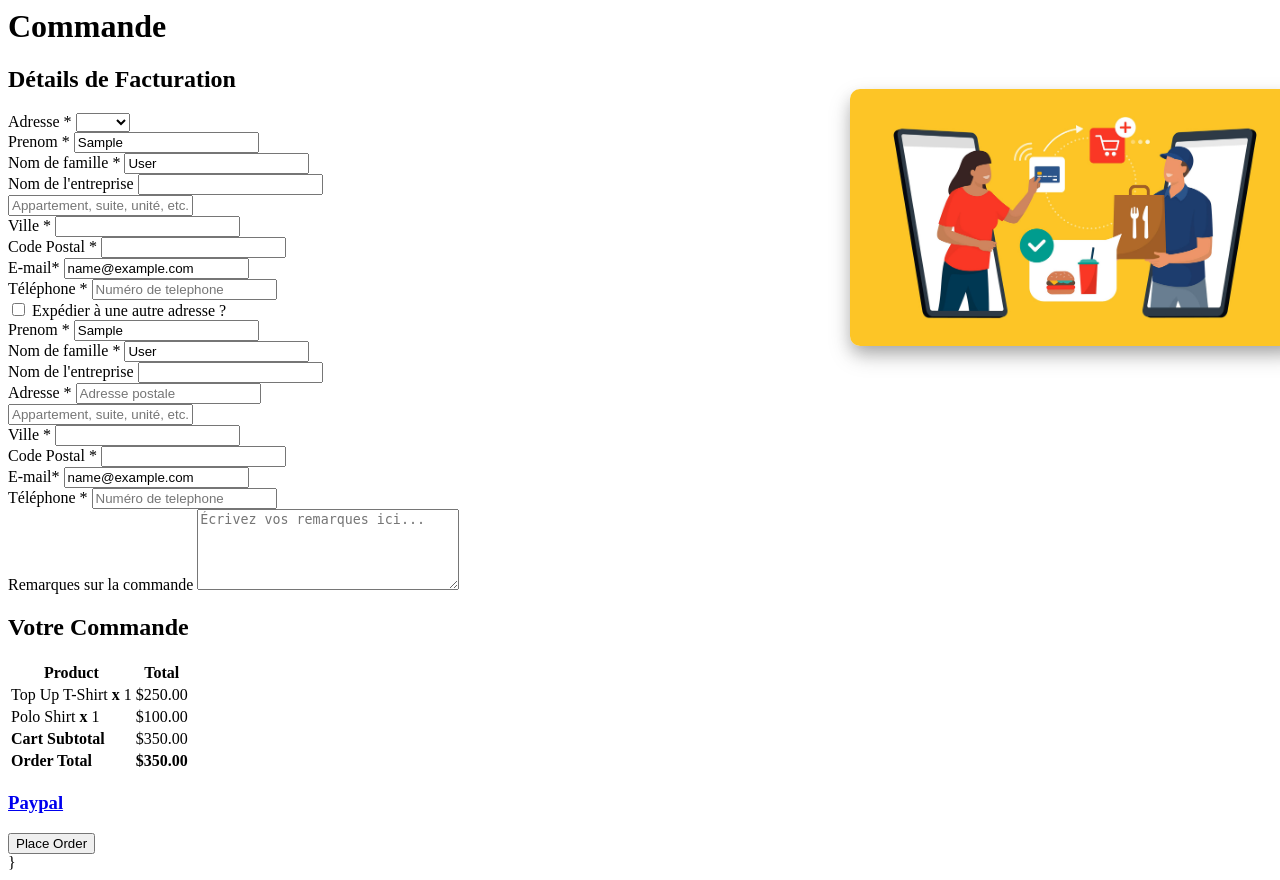
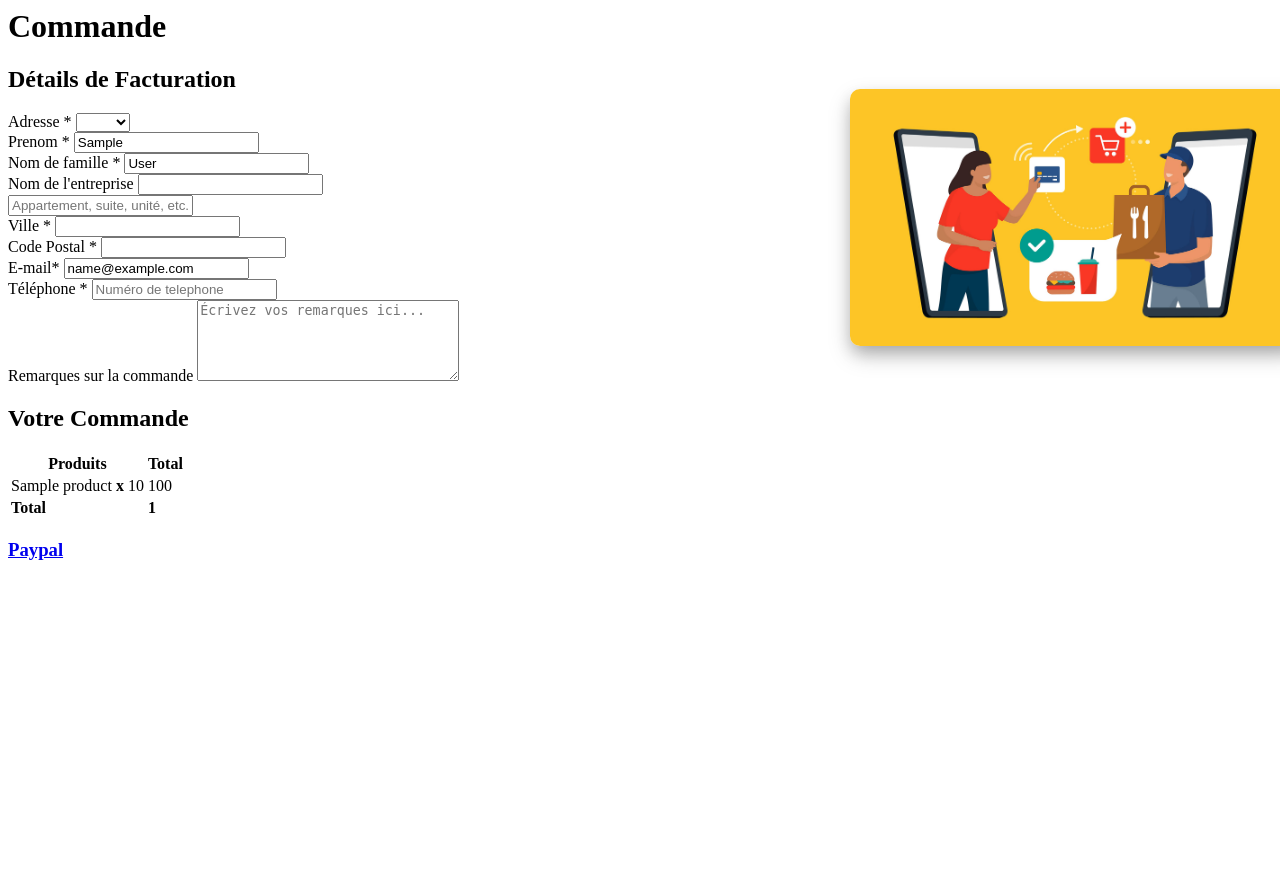
Before and after one commit to mathisbachelier/e-commerce, a PHP site: template E-Commerce/views/order/index.php in a window 1280 px wide. After the commit the page ends 560 px from the top, so only its background shows below. Run offline with PHP 8.4, Linux system fonts and the light colour scheme; the template is opened without the code that fills it: most values are stand-ins (such as "Sample title", 1, 10 or a date in 2020); some libraries are stand-ins or nearby versions.

Commit message:
update order

```diff
--- a/E-Commerce/app/models/Model.php
+++ b/E-Commerce/app/models/Model.php
@@ -95,4 +95,9 @@ abstract class Model {
     {
         return $this->query("DELETE FROM {$this->table} WHERE id = ?", [$id]);
     }
+
+    public function recupLastId()
+    {
+        return $this->db->getPDO()->lastInsertId();
+    }
 }
--- a/E-Commerce/public/index.php
+++ b/E-Commerce/public/index.php
@@ -4,6 +4,7 @@ use Router\Router;
 
 $url = $_GET['url'];
 define('VIEWS',dirname(__DIR__) . DIRECTORY_SEPARATOR . 'views'.DIRECTORY_SEPARATOR);
+define('IMG',dirname(__DIR__) . DIRECTORY_SEPARATOR . 'public'.DIRECTORY_SEPARATOR . 'img'.DIRECTORY_SEPARATOR);
 define('SCRIPTS',dirname($_SERVER['SCRIPT_NAME']) . DIRECTORY_SEPARATOR );
 define('DB_NAME',"e_commerce");
 define('DB_HOST',"127.0.0.1");
@@ -53,7 +54,9 @@ $router->post('/categoryManagement/edit/:id', 'App\controllers\CategoryManagemen
 $router->get('/categoryManagement/create', 'App\controllers\CategoryManagementController@create');
 $router->post('/categoryManagement/create', 'App\controllers\CategoryManagementController@createCategory');
 
-$router->get('/order/:id','App\controllers\orderController@index');
+$router->post('/order','App\controllers\orderController@index');
+
+$router->post('/order/create','App\controllers\orderController@create');
 
 $router->get('/product/:id', 'App\controllers\productController@show');
 
--- a/E-Commerce/views/cart/index.php
+++ b/E-Commerce/views/cart/index.php
@@ -96,7 +96,7 @@ function calculateTotal() {
         <form action="/E-Commerce-BTS-SIO/E-Commerce/order" method="POST">
             <?php foreach($params['products'] as $products):
                 foreach($products as $product):?>
-                    <input name="[id]" type="hidden" value="<?= $product->id ?>">
+                    <input name="id[]" type="hidden" value="<?= $product->id ?>">
                     <input id="productQuantity_<?= $product->id ?>" name="productQuantity_<?= $product->id ?>" type="hidden" value="">
                     <script>
                         document.getElementById('productQuantity_<?= $product->id ?>').value = getQuantity(<?= $product->id ?>);
--- a/E-Commerce/views/order/index.php
+++ b/E-Commerce/views/order/index.php
@@ -7,8 +7,8 @@
 			left: 850px;
 			border-radius: 10px;
 			box-shadow: 0 8px 16px -2px rgba(0,0,0,0.2), 0 10px 24px -2px rgba(0,0,0,0.22);
+		}
 	</style>
-
 		<!-- End Header/Navigation -->
 
 		<!-- Start Hero Section -->
@@ -86,64 +86,6 @@
 									<input type="text" class="form-control" id="phone" name="phone" placeholder="Numéro de telephone">
 								</div>
 							</div>
-							<div class="form-group">
-								<label for="c_ship_different_address" class="text-black" data-bs-toggle="collapse" href="#ship_different_address" role="button" aria-expanded="false" aria-controls="ship_different_address"><input type="checkbox" value="1" id="c_ship_different_address"> Expédier à une autre adresse ?</label>
-								<div class="collapse" id="ship_different_address">
-									<div class="py-2">
-										<div class="form-group row">
-											<div class="col-md-6">
-												<label for="first_name" class="text-black">Prenom <span class="text-danger">*</span></label>
-												<input type="text" class="form-control" id="first_name" name="first_name" value="<?= $params['user']->first_name ?>">
-											</div>
-											<div class="col-md-6">
-												<label for="last_name" class="text-black">Nom de famille <span class="text-danger">*</span></label>
-												<input type="text" class="form-control" id="last_name" name="last_name" value="<?= $params['user']->last_name ?>">
-											</div>
-										</div>
-
-										<div class="form-group row">
-											<div class="col-md-12">
-												<label for="name_companyname" class="text-black">Nom de l'entreprise </label>
-												<input type="text" class="form-control" id="name_companyname" name="name_companyname">
-											</div>
-										</div>
-
-										<div class="form-group row">
-											<div class="col-md-12">
-												<label for="address" class="text-black">Adresse <span class="text-danger">*</span></label>
-												<input type="text" class="form-control" id="address" name="address" placeholder="Adresse postale">
-											</div>
-										</div>
-
-										<div class="form-group mt-3">
-											<input type="text" class="form-control" placeholder="Appartement, suite, unité, etc.">
-										</div>
-
-										<div class="form-group row">
-											<div class="col-md-6">
-												<label for="name_city" class="text-black">Ville <span class="text-danger">*</span></label>
-												<input type="text" class="form-control" id="name_city" name="name_city">
-											</div>
-											<div class="col-md-6">
-												<label for="c_postal" class="text-black">Code Postal <span class="text-danger">*</span></label>
-												<input type="text" class="form-control" id="c_postal" name="c_postal">
-											</div>
-										</div>
-
-										<div class="form-group row mb-5">
-											<div class="col-md-6">
-													<label for="email" class="text-black">E-mail<span class="text-danger">*</span></label>
-													<input type="text" class="form-control" id="email" name="email" value="<?= $params['user']->email ?>">
-												</div>
-											<div class="col-md-6">
-												<label for="phone" class="text-black">Téléphone <span class="text-danger">*</span></label>
-												<input type="text" class="form-control" id="phone" name="phone" placeholder="Numéro de telephone">
-											</div>
-										</div>
-									</div>
-
-								</div>
-		            		</div>
 
 							<div class="form-group">
 								<label for="order_notes" class="text-black">Remarques sur la commande</label>
@@ -160,26 +102,22 @@
 		              <div class="p-3 p-lg-5 border bg-white">
 		                <table class="table site-block-order-table mb-5">
 		                  <thead>
-		                    <th>Product</th>
+		                    <th>Produits</th>
 		                    <th>Total</th>
 		                  </thead>
 		                  <tbody>
-		                    <tr>
-		                      <td>Top Up T-Shirt <strong class="mx-2">x</strong> 1</td>
-		                      <td>$250.00</td>
-		                    </tr>
-		                    <tr>
-		                      <td>Polo Shirt <strong class="mx-2">x</strong>   1</td>
-		                      <td>$100.00</td>
-		                    </tr>
-		                    <tr>
-		                      <td class="text-black font-weight-bold"><strong>Cart Subtotal</strong></td>
-		                      <td class="text-black">$350.00</td>
-		                    </tr>
-		                    <tr>
-		                      <td class="text-black font-weight-bold"><strong>Order Total</strong></td>
-		                      <td class="text-black font-weight-bold"><strong>$350.00</strong></td>
-		                    </tr>
+							<?php foreach ($params['products'] as $product) : ?>
+								<?php if(isset($product['name'])) : ?>
+									<tr>
+										<td><?= $product['name'] ?> <strong class="mx-2">x</strong> <?= $product['quantity'] ?></td>
+										<td><?= $product['price']*$product['quantity'] ?></td>
+									</tr>
+								<?php endif; ?>
+							<?php endforeach; ?>
+							<tr>
+								<td class="text-black font-weight-bold"><strong>Total</strong></td>
+								<td class="text-black font-weight-bold"><strong><?= $params['products']['total_price'] ?></strong></td>
+							</tr>
 		                  </tbody>
 		                </table>
 
@@ -194,11 +132,6 @@
 		                    </div>
 		                  </div>
 		                </div>
-
-		                <div class="form-group">
-		                  <button class="btn btn-primary btn-lg py-3 btn-block" onclick="window.location='thankyou.html'">Place Order</button>
-		                </div>
-
 		              </div>
 		            </div>
 		          </div>
@@ -215,14 +148,14 @@
 			return actions.order.create({
 				purchase_units: [{
 					amount: {
-						value: '300.00'
+						value: '<?= $params['products']['total_price'] ?>'
 					}
 				}]
 			});
 		},
 		onApprove: function(data, actions) {
 			return actions.order.capture().then(function(details) {
-				window.location.href = '';
+				create_order();
 			});
 		},
 		onError : function(err) {
@@ -232,6 +165,43 @@
 
 	}).render('#paypal-button-container');
 
+	function create_order(){
+		let products = [];
+
+		<?php foreach ($params['products'] as $product) : ?>
+			<?php if(isset($product['name'])) : ?>
+				products.push({
+					id: '<?= $product['id'] ?>',
+					name: '<?= $product['name'] ?>',
+					quantity: '<?= $product['quantity'] ?>',
+					price: '<?= $product['price'] ?>'
+				});
+			<?php endif; ?>
+		<?php endforeach; ?>
+
+		let orderData = {
+			products: products,
+			id_user: '<?= $params['user']->id ?>',
+			id_address: document.getElementById('address').value,
+			price: '<?= $params['products']['total_price'] ?>'
+		};
+
+		fetch('/E-Commerce-BTS-SIO/E-Commerce/order/create', {
+			method: 'POST',
+			headers: {
+				'Content-Type': 'application/json'
+			},
+			body: JSON.stringify(orderData) // Utilisez orderData ici
+		}).then(function(response) {
+			return response.json();
+		}).then(function(data) {
+			console.log(data);
+			window.location.href = '';
+		})
+		.catch(function(err) {
+			console.log(err);
+		});
+
+	}
 </script>
 </html>
-}
```
Also changed, not shown: E-Commerce/app/controllers/orderController.php (+70 -2 lines), E-Commerce/app/models/OrderProduct.php (added, +7 -0 lines).
